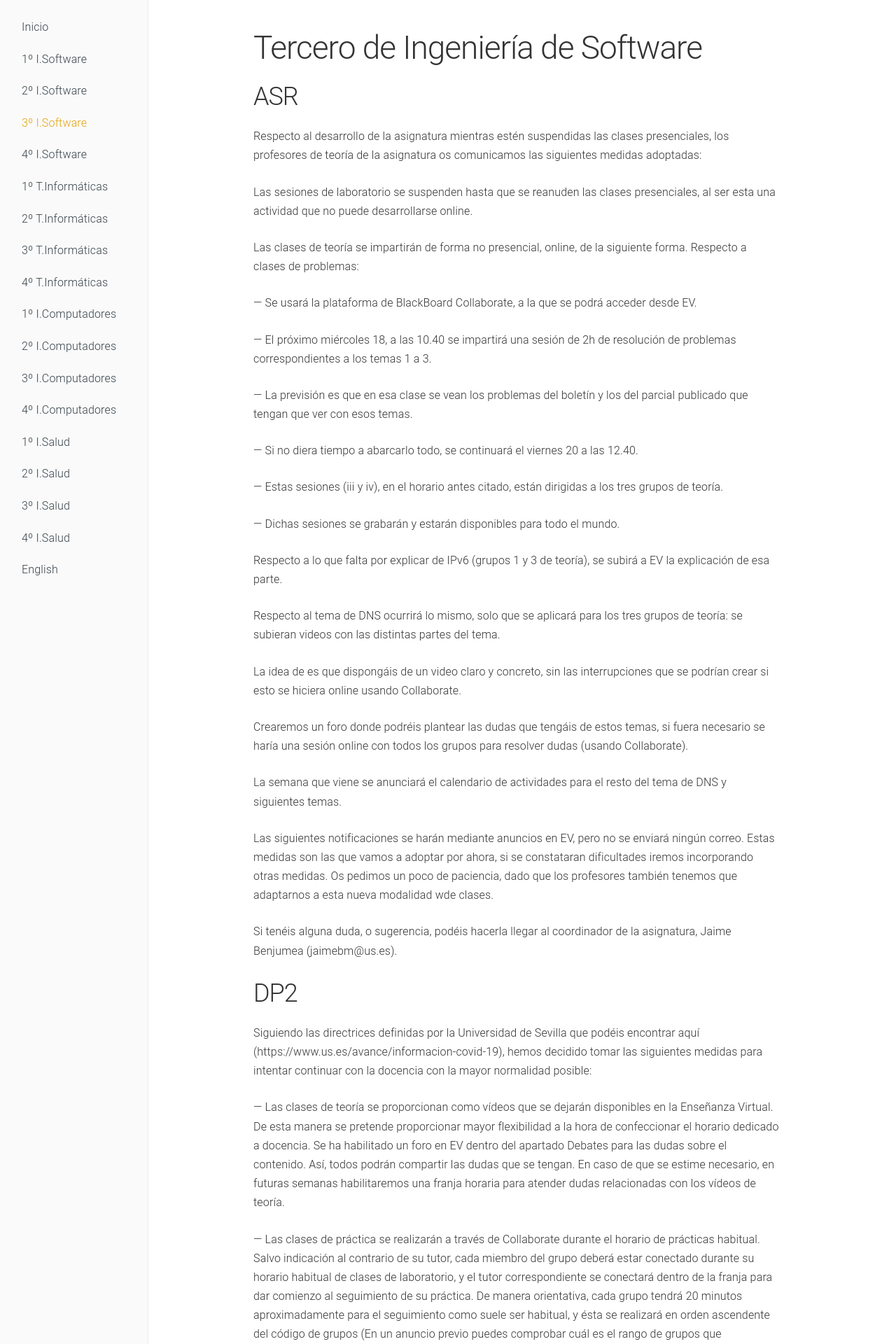
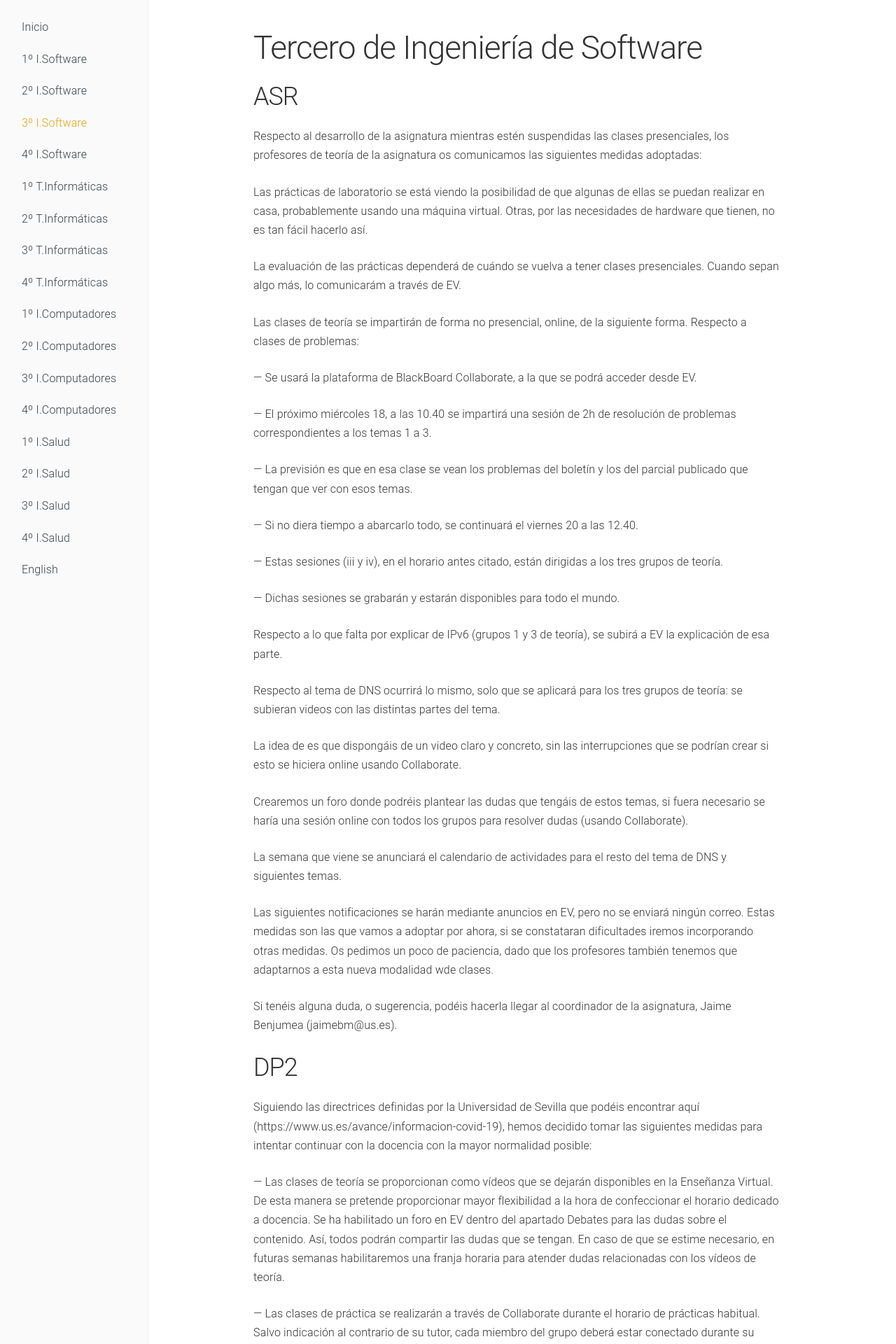
Before and after one commit to dlga/dlgaadaptaciones, a Jekyll site: the page built from 3soft.md, in a window 1280 px wide. Shown: the top 1920 px of the page at 70% size. Built offline with Jekyll 4.4.1, drawn with Linux system fonts in a browser that asks for light colours; some of the changed text lies outside the part shown.

Commit message:
Update 3soft.md

```diff
--- a/3soft.md
+++ b/3soft.md
@@ -10,7 +10,11 @@ navigation: 4
 
 Respecto al desarrollo de la asignatura mientras estén suspendidas las clases presenciales, los profesores de teoría de la asignatura os comunicamos las siguientes medidas adoptadas:
 
-Las sesiones de laboratorio se suspenden hasta que se reanuden las clases presenciales, al ser esta una actividad que no puede desarrollarse online.
+Las prácticas de laboratorio se está viendo la posibilidad de que algunas de ellas se puedan realizar en casa, probablemente usando una máquina virtual. Otras, por las necesidades de hardware que tienen, no es tan fácil hacerlo así.
+
+La evaluación de las prácticas dependerá de cuándo se vuelva a tener clases presenciales. Cuando sepan algo más, lo comunicarám a través de EV.
+
+
 
 Las clases de teoría se impartirán de forma no presencial, online, de la siguiente forma. Respecto a clases de problemas:
 
@@ -102,7 +106,7 @@ Como sabéis, la suspensión de la docencia presencial en la Universidad de Sevi
 
 — Para entrar en la herramienta, se debe acceder a Enseñanza Virtual, entrar en el curso y en el apartado de grupos hacer clic en el nombre del grupo al que se pertenece, y dentro de Herramientas del grupo seleccionar Collaborate para unirse a la sala usando el botón correspondiente.
 
-— Las sesiones serán grabadas, para que tengan acceso posterior todo el grupo a la misma. Durante la sesión, los alumnos compartirán su pantalla para exponer lo realizado durante el Sprint.
+— Las sesiones serán grabadas, para que tengan acceso posterior todo el grupo a la misma. Durante la sesión, los alumnos compartirán su pantalla para exponer lo realizado durante el Sprint. Se ha subido el volumen de cada vídeo 10 decibelios.
 
 — En caso de que no fuera posible realizar la sesión de revisión por causas ajenas al grupo, se replanificará la misma de acuerdo con el profesor tutor correspondiente a la mayor brevedad.
 
@@ -110,6 +114,8 @@ Como sabéis, la suspensión de la docencia presencial en la Universidad de Sevi
 
 En cuanto al Sprint L3, estando previsto su comienzo el miércoles 18 de marzo, se ofrecerán grabaciones con los contenidos planificados en clase, junto con sesiones online de dudas que serán anunciadas convenientemente.
 
+Diculpen las molestias que este problema técnico pudiera causarles, pero la dificultad técnica experimentada viene condicionada por la precariedad de las condiciones en las que estamos teniendo que grabar los videos.
+
 En nombre del equipo docente de PSG2, os pedimos disculpas y comprensión por la situación creada por la pandemia que nos afecta, esperando que con el esfuerzo de todos podamos continuar el curso con las mínimas inconveniencias. Si tenéis alguna duda sobre cualquier punto, podéis dirigiros a vuestros tutores correspondientes o al coordinador de la asignatura (josemgarcia@us.es).
 
 ### Última actualización: 18/03/20 19:30
```
